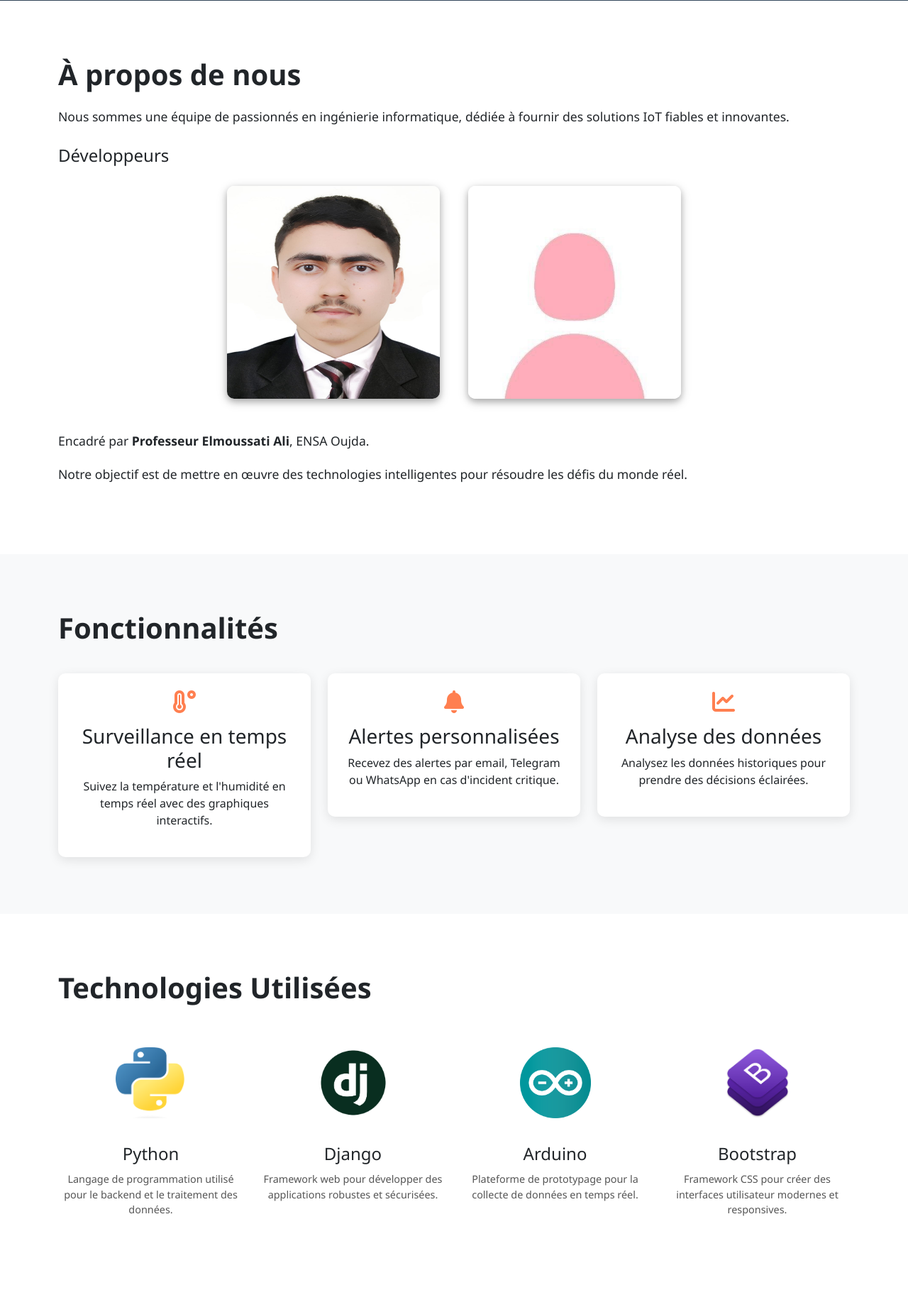
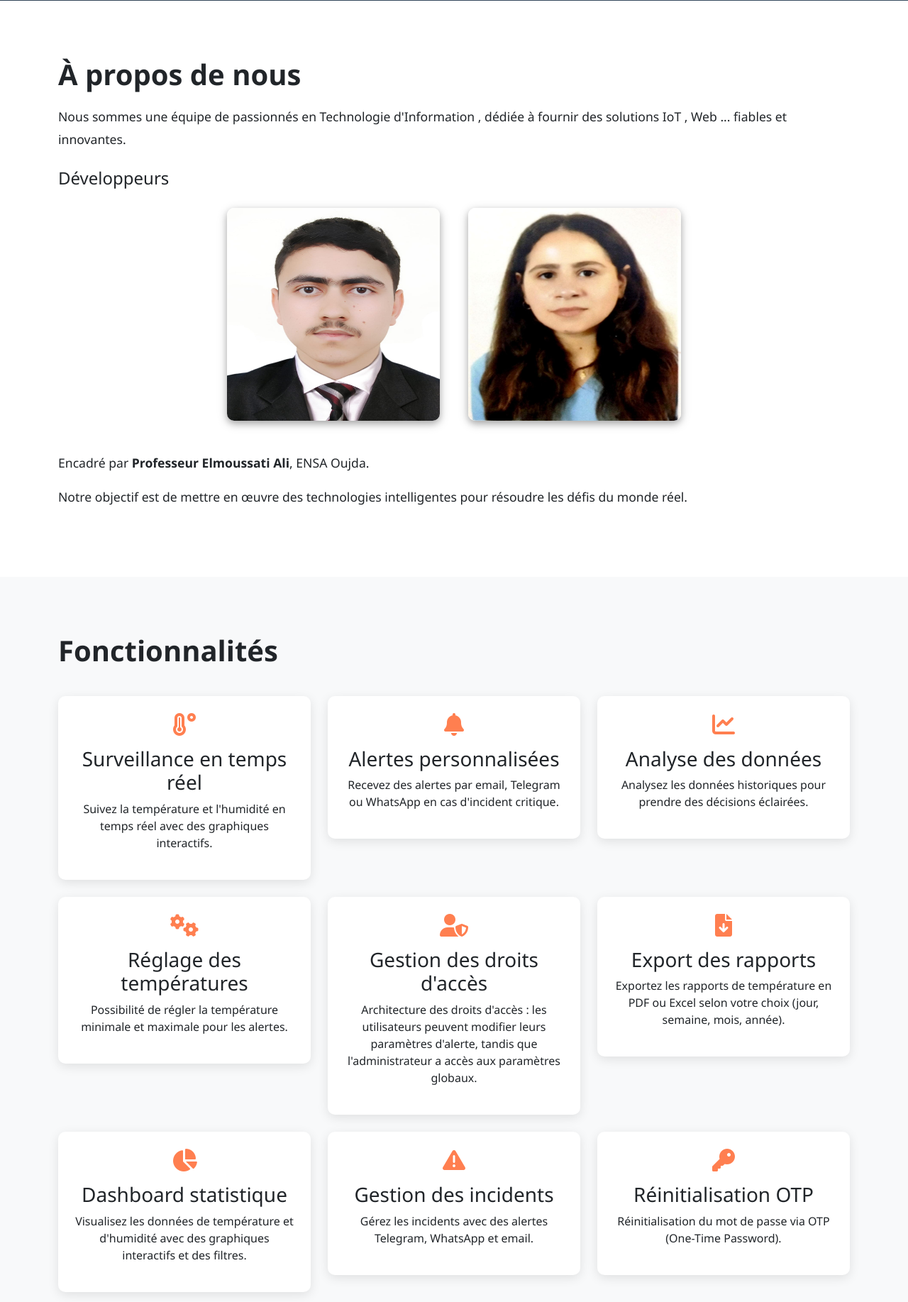
Before and after one commit to aazdagabde/IoT-Temperature-Tracking-System, a Django app: page / in a window 1280 px wide. Shown: the part 909-2744 px from the top of the page at 71% size. Run offline with Django 4.2, Linux system fonts and the light colour scheme.

Commit message:
version finale 2.0 de notre projet

```diff
--- a/DHT/urls.py
+++ b/DHT/urls.py
@@ -5,7 +5,7 @@ from django.contrib.auth import views as auth_views
 
 from django.conf.urls import handler404
 from .views import custom_404_view
-from .views import alert_globale_view ,stop_alerts,chart_data_custom
+from .views import alert_globale_view ,stop_alerts,chart_data_custom,send_contact_email
 handler404 =custom_404_view
 
 urlpatterns = [
@@ -51,4 +51,5 @@ urlpatterns = [
     path('forgot-password/', views.forgot_password, name='forgot_password'),
     path('verify-otp/', views.verify_otp, name='verify_otp'),
     path('reset-password/', views.reset_password, name='reset_password'),
+    path('send-contact-email/', send_contact_email, name='send_contact_email'),
 ]
--- a/DHT/views.py
+++ b/DHT/views.py
@@ -531,9 +531,9 @@ def export_incidents_pdf(request):
     })
 
     # Sur PythonAnywhere, wkhtmltopdf se trouve généralement ici :
-    #config = pdfkit.configuration(wkhtmltopdf='/usr/bin/wkhtmltopdf')
+    config = pdfkit.configuration(wkhtmltopdf='/usr/bin/wkhtmltopdf')
     #Sur windows
-    config = pdfkit.configuration(wkhtmltopdf=r'C:\Program Files\wkhtmltopdf\bin\wkhtmltopdf.exe')
+    #config = pdfkit.configuration(wkhtmltopdf=r'C:\Program Files\wkhtmltopdf\bin\wkhtmltopdf.exe')
 
 
     # Générer le PDF en mémoire (False signifie "ne pas écrire sur disque")
@@ -614,9 +614,9 @@ def export_pdf_data(request):
     # 2) Configurer pdfkit
     # Sur PythonAnywhere ou Linux : /usr/bin/wkhtmltopdf
 
-    #config = pdfkit.configuration(wkhtmltopdf='/usr/bin/wkhtmltopdf')
+    config = pdfkit.configuration(wkhtmltopdf='/usr/bin/wkhtmltopdf')
     # sur windows
-    config = pdfkit.configuration(wkhtmltopdf=r'C:\Program Files\wkhtmltopdf\bin\wkhtmltopdf.exe')
+    #config = pdfkit.configuration(wkhtmltopdf=r'C:\Program Files\wkhtmltopdf\bin\wkhtmltopdf.exe')
 
 
     # 3) Générer le PDF en bytes (False = on ne sauvegarde pas de fichier temporaire)
@@ -803,3 +803,39 @@ def chart_data_custom(request):
     }
 
     return JsonResponse(data)
+    #######################################
+    from django.core.mail import send_mail
+from django.conf import settings
+from django.shortcuts import redirect
+from django.contrib import messages
+from .models import GlobalAlertSettings
+
+def send_contact_email(request):
+    if request.method == 'POST':
+        name = request.POST.get('name')
+        email = request.POST.get('email')
+        message = request.POST.get('message')
+
+        # Récupérer les paramètres SMTP depuis GlobalAlertSettings
+        settings = GlobalAlertSettings.objects.first()
+        if settings:
+            subject = f"Message de contact de {name}"
+            body = f"Vous avez reçu un nouveau message de contact :\n\nNom: {name}\nEmail: {email}\nMessage: {message}"
+
+            try:
+                send_mail(
+                    subject=subject,
+                    message=body,
+                    from_email=settings.smtp_user,
+                    recipient_list=[settings.smtp_user],  # Envoyer à l'administrateur
+                    fail_silently=False,
+                    auth_user=settings.smtp_user,
+                    auth_password=settings.smtp_password,
+                )
+                messages.success(request, "Votre message a été envoyé avec succès.")
+            except Exception as e:
+                messages.error(request, f"Erreur lors de l'envoi du message : {e}")
+        else:
+            messages.error(request, "Les paramètres SMTP ne sont pas configurés.")
+
+    return redirect('home')
--- a/template/home.html
+++ b/template/home.html
@@ -5,6 +5,12 @@
   <meta charset="UTF-8" />
   <meta name="viewport" content="width=device-width, initial-scale=1.0" />
   <title>Projet IoT ENSA Oujda</title>
+  <meta name="description" content="Projet IoT ENSA Oujda - Surveillance de la température et de l'humidité en temps réel avec Django et ESP8266. Une solution innovante pour la gestion des alertes environnementales.">
+    <meta name="keywords" content="IoT, ENSA Oujda, ESP8266, Django, Surveillance température, Humidité, Projet ENSA, Aazdag, Bousslama, Arduino, Gestion alertes environnementales">
+    <meta name="author" content="Abdellah Aazdag, Salma Bousslama">
+    <meta name="robots" content="index, follow">
+    <link rel="canonical" href="https://votre-site-pythonanywhere.com/">
+
 
   <!-- Bootstrap CSS -->
   <link
@@ -400,7 +406,7 @@
     <div class="container">
       <h2>À propos de nous</h2>
       <p>
-        Nous sommes une équipe de passionnés en ingénierie informatique, dédiée à fournir des solutions IoT fiables et innovantes.
+        Nous sommes une équipe de passionnés en Technologie d'Information , dédiée à fournir des solutions IoT , Web ...  fiables et innovantes.
       </p>
       <h4 class="mt-4">Développeurs</h4>
       <div class="developer-cards">
@@ -423,7 +429,7 @@
         <div class="flip-card">
           <div class="flip-card-inner">
             <div class="flip-card-front">
-              <img src="{% static 'images/bousslama.jpeg' %}" alt="Salma Bousslama" style="width: 100%; height: 100%; border-radius: 10px;">
+              <img src="{% static 'images/salma.jpg' %}" alt="Salma Bousslama" style="width: 100%; height: 100%; border-radius: 10px;">
             </div>
             <div class="flip-card-back">
               <h3>Salma Bousslama</h3>
@@ -466,6 +472,52 @@
           </div>
         </div>
       </div>
+      <div class="row mt-4">
+        <div class="col-md-4">
+          <div class="card text-center p-4 hover-effect">
+            <i class="fas fa-cogs fa-3x mb-3"></i>
+            <h3>Réglage des températures</h3>
+            <p>Possibilité de régler la température minimale et maximale pour les alertes.</p>
+          </div>
+        </div>
+        <div class="col-md-4">
+          <div class="card text-center p-4 hover-effect">
+            <i class="fas fa-user-shield fa-3x mb-3"></i>
+            <h3>Gestion des droits d'accès</h3>
+            <p>Architecture des droits d'accès : les utilisateurs peuvent modifier leurs paramètres d'alerte, tandis que l'administrateur a accès aux paramètres globaux.</p>
+          </div>
+        </div>
+        <div class="col-md-4">
+          <div class="card text-center p-4 hover-effect">
+            <i class="fas fa-file-download fa-3x mb-3"></i>
+            <h3>Export des rapports</h3>
+            <p>Exportez les rapports de température en PDF ou Excel selon votre choix (jour, semaine, mois, année).</p>
+          </div>
+        </div>
+      </div>
+      <div class="row mt-4">
+        <div class="col-md-4">
+          <div class="card text-center p-4 hover-effect">
+            <i class="fas fa-chart-pie fa-3x mb-3"></i>
+            <h3>Dashboard statistique</h3>
+            <p>Visualisez les données de température et d'humidité avec des graphiques interactifs et des filtres.</p>
+          </div>
+        </div>
+        <div class="col-md-4">
+          <div class="card text-center p-4 hover-effect">
+            <i class="fas fa-exclamation-triangle fa-3x mb-3"></i>
+            <h3>Gestion des incidents</h3>
+            <p>Gérez les incidents avec des alertes Telegram, WhatsApp et email.</p>
+          </div>
+        </div>
+        <div class="col-md-4">
+          <div class="card text-center p-4 hover-effect">
+            <i class="fas fa-key fa-3x mb-3"></i>
+            <h3>Réinitialisation OTP</h3>
+            <p>Réinitialisation du mot de passe via OTP (One-Time Password).</p>
+          </div>
+        </div>
+      </div>
     </div>
   </section>
 
@@ -494,10 +546,31 @@
           <h4 class="mt-3">Bootstrap</h4>
           <p class="tech-description">Framework CSS pour créer des interfaces utilisateur modernes et responsives.</p>
         </div>
+        <div class="col-md-3 text-center mb-4">
+          <img src="{% static 'images/esp8266.png' %}" alt="ESP8266" class="tech-logo">
+          <h4 class="mt-3">ESP8266</h4>
+          <p class="tech-description">Microcontrôleur Wi-Fi utilisé pour la communication IoT.</p>
+        </div>
+        <div class="col-md-3 text-center mb-4">
+          <img src="{% static 'images/flatcam.png' %}" alt="FlatCAM" class="tech-logo">
+          <h4 class="mt-3">FlatCAM</h4>
+          <p class="tech-description">Logiciel pour la réalisation de PCB.</p>
+        </div>
+        <div class="col-md-3 text-center mb-4">
+          <img src="{% static 'images/easyeda.png' %}" alt="EasyEDA" class="tech-logo">
+          <h4 class="mt-3">EasyEDA</h4>
+          <p class="tech-description">Outil de conception de circuits imprimés.</p>
+        </div>
+        <div class="col-md-3 text-center mb-4">
+          <img src="{% static 'images/fusion360.png' %}" alt="Fusion 360" class="tech-logo">
+          <h4 class="mt-3">Fusion 360</h4>
+          <p class="tech-description">Logiciel de CAO pour la conception de boîtiers.</p>
+        </div>
       </div>
     </div>
   </section>
 
+  <!-- Contact Section -->
   <!-- Contact Section -->
 <section class="contact" id="contact">
     <div class="container">
@@ -517,7 +590,7 @@
                     </li>
                     <li>
                         <i class="fab fa-github"></i> GitHub :
-              <a href="https://github.com/aazdag-abdellah" target="_blank">aazdag-abdellah</a>
+                        <a href="https://github.com/aazdagabde" target="_blank">aazdag-abdellah</a>
                     </li>
                 </ul>
             </div>
@@ -534,20 +607,21 @@
                     </li>
                     <li>
                         <i class="fab fa-github"></i> GitHub :
-              <a href="https://github.com/salma-bousslama" target="_blank">salma-bousslama</a>
+                        <a href="https://github.com/Salmabousslama" target="_blank">salma-bousslama</a>
                     </li>
                 </ul>
             </div>
         </div>
-      <form id="contact-form">
+        <form id="contact-form" method="post" action="{% url 'send_contact_email' %}">
+            {% csrf_token %}
             <div class="form-group">
-          <input type="text" class="form-control" placeholder="Votre nom" required>
+                <input type="text" class="form-control" name="name" placeholder="Votre nom" required>
             </div>
             <div class="form-group">
-          <input type="email" class="form-control" placeholder="Votre email" required>
+                <input type="email" class="form-control" name="email" placeholder="Votre email" required>
             </div>
             <div class="form-group">
-          <textarea class="form-control" rows="5" placeholder="Votre message" required></textarea>
+                <textarea class="form-control" rows="5" name="message" placeholder="Votre message" required></textarea>
             </div>
             <button type="submit" class="btn btn-custom">Envoyer</button>
         </form>
@@ -567,9 +641,9 @@
       </p>
       <div class="social-links mt-3">
         <a href="https://www.linkedin.com/in/aazdag-abdellah/" target="_blank"><i class="fab fa-linkedin"></i></a>
-        <a href="https://github.com/aazdag-abdellah" target="_blank"><i class="fab fa-github"></i></a>
+        <a href="https://github.com/aazdagabde" target="_blank"><i class="fab fa-github"></i></a>
         <a href="https://www.linkedin.com/in/bousslama-salma-35857529b/" target="_blank"><i class="fab fa-linkedin"></i></a>
-        <a href="https://github.com/salma-bousslama" target="_blank"><i class="fab fa-github"></i></a>
+        <a href="https://github.com/Salmabousslama" target="_blank"><i class="fab fa-github"></i></a>
       </div>
     </div>
   </footer>
```
Also changed, not shown: projet/settings.py (+8 -8 lines), static/images/easyeda.png (added), static/images/esp8266.png (added), static/images/flatcam.png (added), static/images/fusion360.png (added), static/images/salma.jpg (added), 1 other file. Lines whose indentation alone changed are shown as unchanged.
